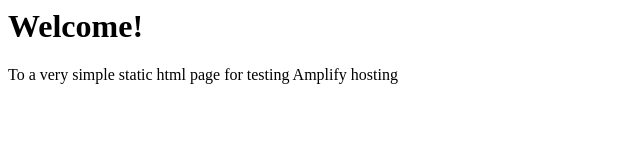
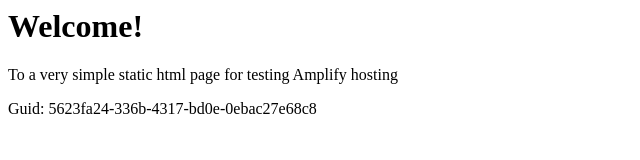
Before and after one commit to aws-aemilia-fra/Github-PR-Commit-Integration-Test-DoNotTouch-GitHubAutoBuildCanaryTest-v1-preprod-eu-central-1, a website: page src/index.html in a window 1280 px wide. Shown: the whole page, without its empty margins (0-640 px from the left). Drawn offline with Linux system fonts and the light colour scheme.

Commit message:
commit from integ tests

```diff
--- a/src/index.html
+++ b/src/index.html
@@ -1,3 +1,5 @@
+
+
 <html lang="en">
 
 <head>
@@ -10,6 +12,6 @@
 <body>
     <h1>Welcome!</h1>
     <p>To a very simple static html page for testing Amplify hosting</p>
-</body>
+    <p>Guid: 5623fa24-336b-4317-bd0e-0ebac27e68c8</p></body>
 
 </html>
```
